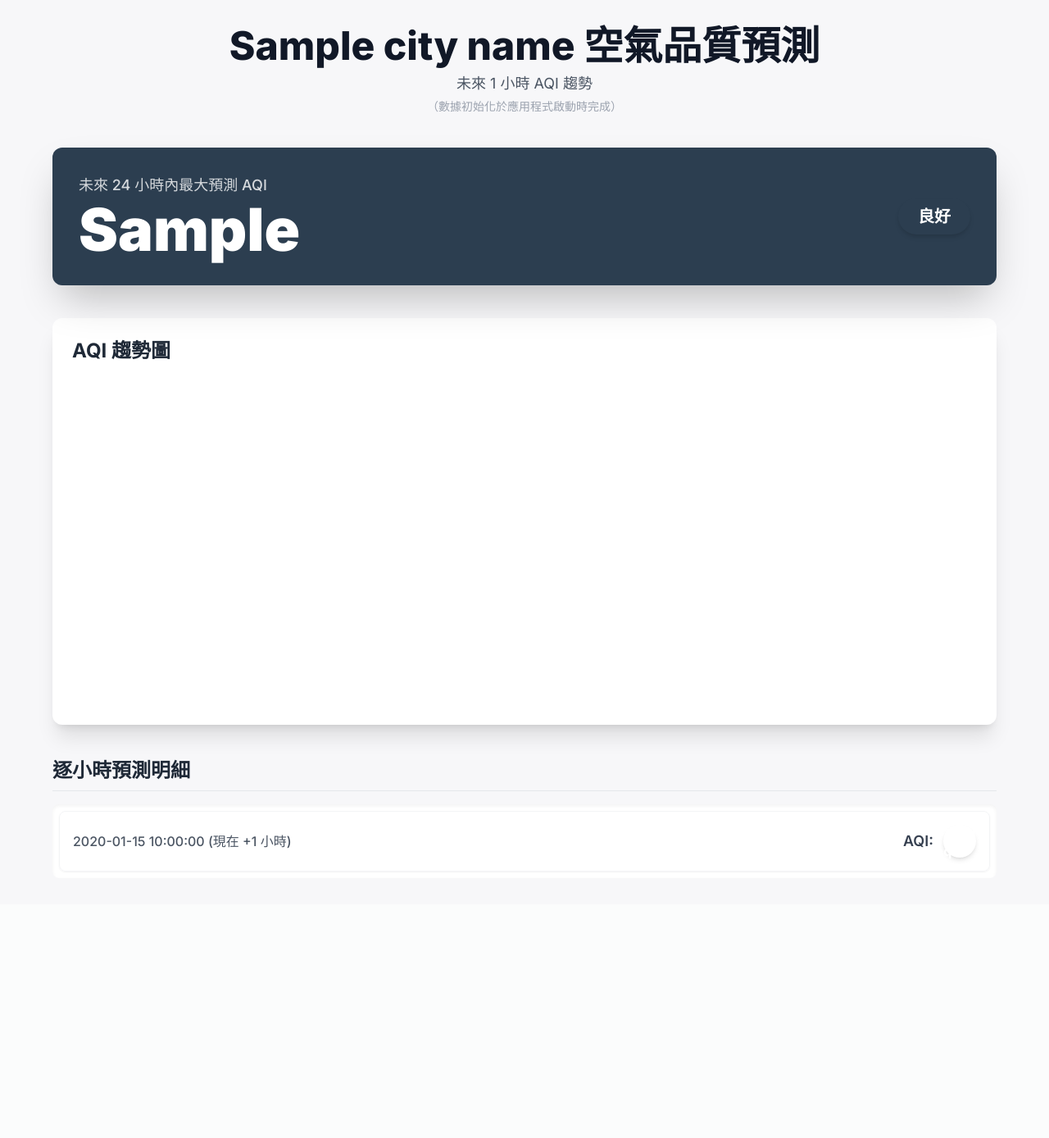
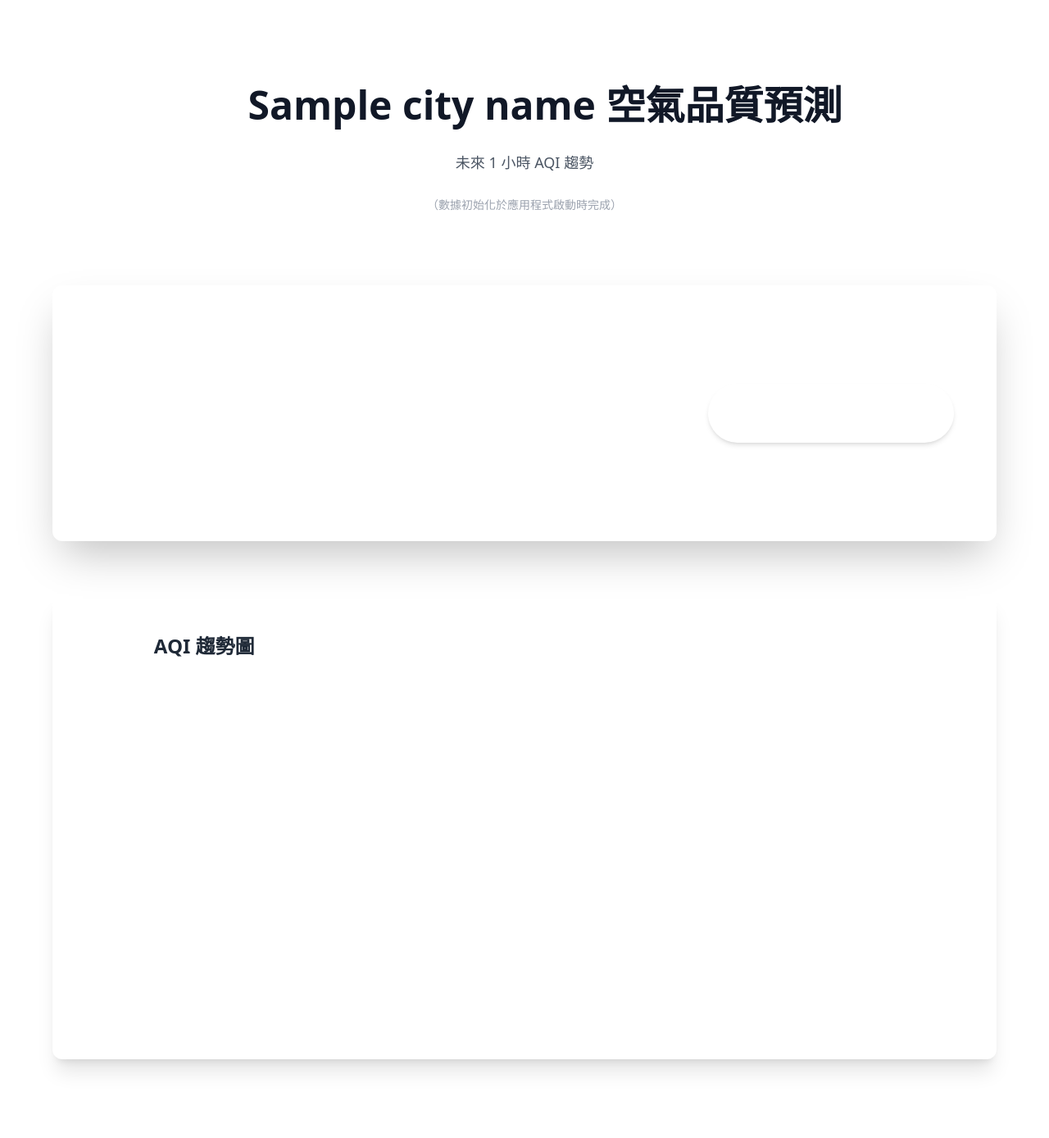
Before and after one commit to JLJYL/air-quality-predictor, a Flask app: template templates/index.html in a window 1280 px wide. Shown: the whole page at 82% size. Before the commit the page ends 1049 px from the top, so only its background shows below. Run offline with Flask 3, Linux system fonts and the light colour scheme; the template is opened without the code that fills it: most values are stand-ins (such as "Sample title", 1, 10 or a date in 2020); a map, chart or similar area stays blank; some libraries are stand-ins or nearby versions.

Commit message:
Update index.html

```diff
--- a/templates/index.html
+++ b/templates/index.html
@@ -10,7 +10,7 @@
         @import url('https://fonts.googleapis.com/css2?family=Inter:wght@100..900&display=swap');
         body {
             font-family: 'Inter', sans-serif;
-            background-color: #f7f7f9;
+            background-color: #f7f7ff;
         }
         .aqi-50 { @apply bg-green-500; }
         .aqi-100 { @apply bg-yellow-500; }
@@ -18,14 +18,6 @@
         .aqi-200 { @apply bg-red-600; }
         .aqi-300 { @apply bg-purple-700; }
         .aqi-default { @apply bg-gray-400; }
-
-        .scrollbar-hide {
-            -ms-overflow-style: none;
-            scrollbar-width: none;
-        }
-        .scrollbar-hide::-webkit-scrollbar {
-            display: none;
-        }
     </style>
 </head>
 <body class="p-4 md:p-8 min-h-screen">
@@ -79,61 +71,16 @@
             </div>
         </div>
 
-        <!-- 新增折線圖區塊 -->
         <div class="bg-white rounded-xl shadow-xl p-6 mb-10">
             <h3 class="text-2xl font-bold text-gray-800 mb-4">
-                {% if not is_fallback %}
                 AQI 趨勢圖
-                {% else %}
-                    當前 AQI 狀態
-                {% endif %}
             </h3>
             <div class="relative" style="height: 400px;">
                 <canvas id="aqiChart"></canvas>
             </div>
         </div>
 
-        <h3 class="text-2xl font-bold text-gray-800 mb-4 border-b pb-2">
-            {% if not is_fallback %}
-                逐小時預測明細
-            {% else %}
-                最新觀測數據
-            {% endif %}
-        </h3>
-
-        <div id="predictionsList" class="space-y-3 max-h-[60vh] overflow-y-auto scrollbar-hide p-2 bg-white rounded-lg shadow-inner">
-            {% if aqi_predictions %}
-                {% for prediction in aqi_predictions %}
-                <div class="flex justify-between items-center p-4 rounded-lg shadow-sm border border-gray-100 hover:bg-gray-50 transition duration-150">
-                    <span class="text-gray-600 font-medium text-sm md:text-base">
-                        {{ prediction.time }}
-                        {% if not is_fallback %}
-                             ({{ '現在 +%s 小時' % loop.index }})
-                        {% else %}
-                            <span class="text-blue-500 font-bold">(觀測值)</span>
-                        {% endif %}
-                    </span>
-
-                    <div class="flex items-center space-x-3">
-                        <span class="text-gray-700 font-semibold text-base md:text-lg">
-                            AQI:
-                        </span>
-                        <span id="aqi-badge-{{ loop.index }}" class="w-10 h-10 flex items-center justify-center text-white text-base font-bold rounded-full shadow-md transition duration-300 ease-in-out" data-aqi="{{ prediction.aqi }}">
-                            {{ prediction.aqi }}
-                        </span>
     </div>
-                </div>
-                {% endfor %}
-            {% else %}
-                <div class="text-center p-10 text-gray-500">
-                    <p class="mb-2 text-xl font-semibold">❌ 數據載入失敗</p>
-                    <p>請確認您的 **models** 資料夾和 **model_meta.json** 檔案是否存在。</p>
-                </div>
-            {% endif %}
-        </div>
-
-    </div>
-
     <script>
         function getAqiColorClass(aqi) {
             if (aqi === "N/A" || isNaN(aqi) || aqi === null) return 'aqi-default';
@@ -168,6 +115,11 @@
 
             const parsedAqi = parseInt(maxAqiValue);
 
+            // 移除所有顏色類別以避免衝突
+            ['aqi-50', 'aqi-100', 'aqi-150', 'aqi-200', 'aqi-300', 'aqi-default'].forEach(c => {
+                aqiStatusElement.classList.remove(c);
+            });
+
             if (maxAqiValue !== "N/A" && !isNaN(parsedAqi)) {
                 aqiStatusElement.classList.add(getAqiColorClass(parsedAqi));
                 aqiStatusElement.classList.add('text-white');
@@ -175,18 +127,6 @@
                 aqiStatusElement.classList.add('aqi-default');
                 aqiStatusElement.classList.add('text-white');
             }
-
-            document.querySelectorAll('[id^="aqi-badge-"]').forEach(badge => {
-                const aqi = badge.getAttribute('data-aqi');
-                const parsedAqi = parseInt(aqi);
-
-                if (aqi === "N/A" || isNaN(parsedAqi)) {
-                     badge.classList.add('aqi-default');
-                } else {
-                    const colorClass = getAqiColorClass(parsedAqi);
-                    badge.classList.add(colorClass);
-                }
-            });
         }
 
         function createAqiChart() {
@@ -196,9 +136,12 @@
                 return;
             }
 
+            // X 軸標籤顯示為 MM-DD HH:MM
             const labels = predictions.map(p => {
-                const time = p.time.split(' ')[1];
-                return time;
+                const parts = p.time.split(' ');
+                const date = parts[0].substring(5);
+                const time = parts[1];
+                return `${date} ${time}`;
             });
 
             const data = predictions.map(p => {
@@ -270,8 +213,7 @@
                     scales: {
                         y: {
                             beginAtZero: true,
-                            min:0,
-                            max:500,
+                            **max: 500,**
                             grid: {
                                 color: 'rgba(0, 0, 0, 0.05)'
                             },
@@ -298,7 +240,16 @@
                                     size: 11
                                 },
                                 maxRotation: 45,
-                                minRotation: 45
+                                minRotation: 45,
+                                callback: function(value, index, values) {
+                                    const fullLabel = this.getLabelForValue(value);
+                                    const parts = fullLabel.split(' ');
+
+                                    if (index % 6 === 0) {
+                                        return fullLabel;
+                                    }
+                                    return parts[1];
+                                }
                             },
                             title: {
                                 display: true,
```
Lines whose indentation alone changed are shown as unchanged.
